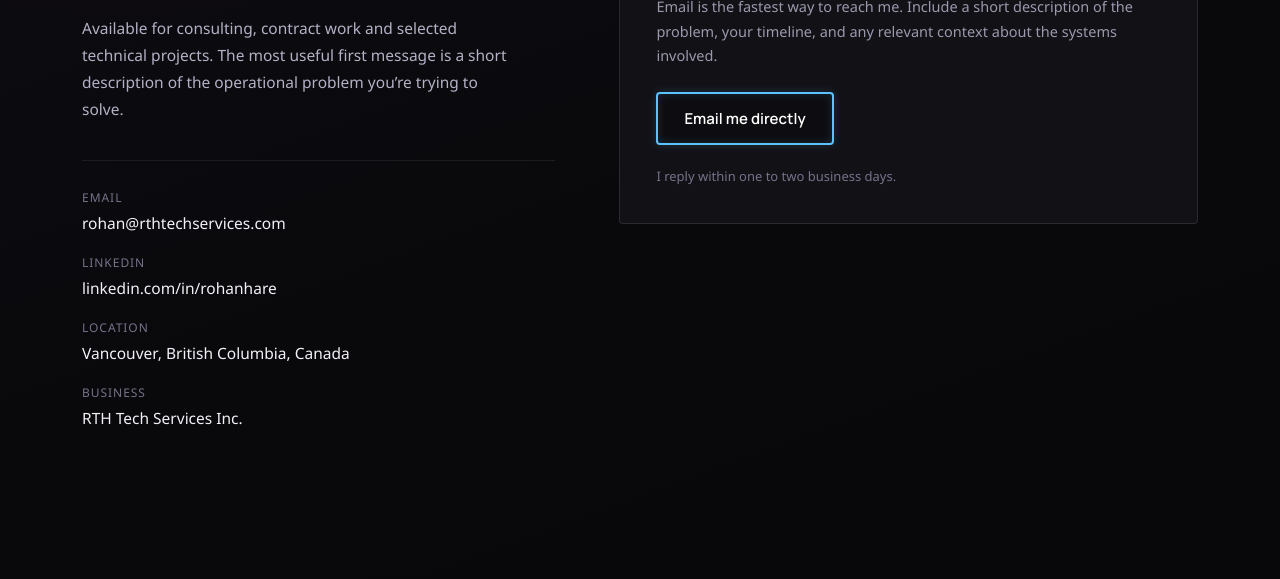
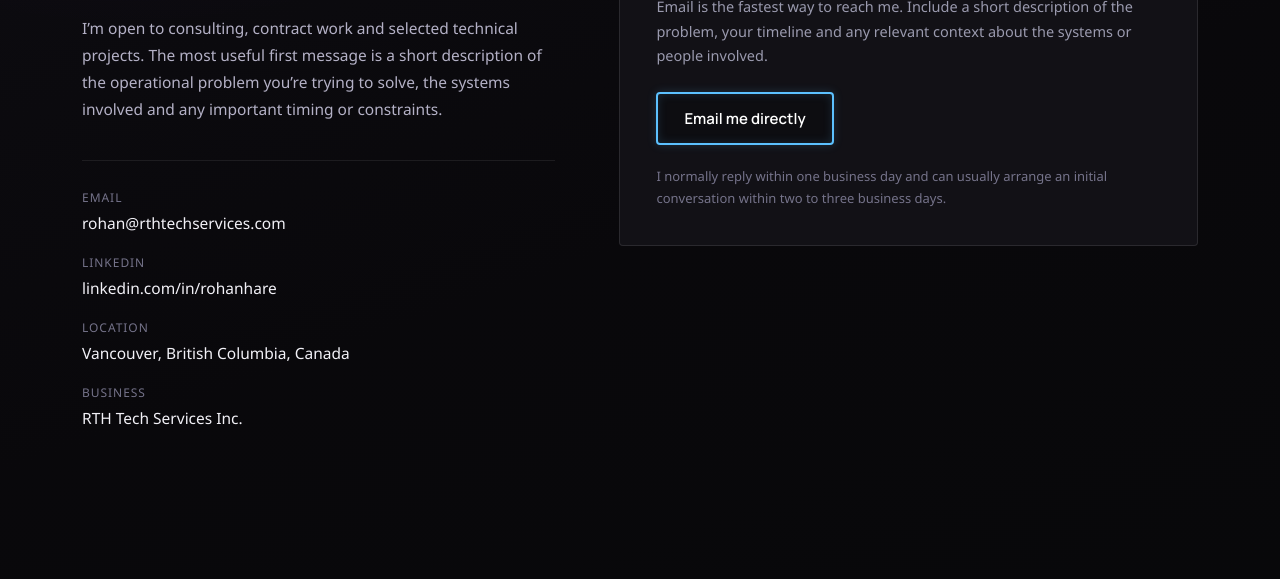
Before and after one commit to rthtechservices/rthtechservices-site, an Astro site: page /contact in a window 1280 px wide. Shown: the part 221-800 px from the top of the page. Built offline with nearby package versions, Linux system fonts and the light colour scheme; Astro itself is replaced by a stand-in of ours.

Commit message:
Clarify contact response expectations

```diff
--- a/src/pages/contact.astro
+++ b/src/pages/contact.astro
@@ -27,9 +27,9 @@ const details = [
       <p class="eyebrow">Contact</p>
       <h1>Let&rsquo;s discuss a project.</h1>
       <p class="lede">
-        Available for consulting, contract work and selected technical projects. The most useful
-        first message is a short description of the operational problem you&rsquo;re trying to
-        solve.
+        I&rsquo;m open to consulting, contract work and selected technical projects. The most useful
+        first message is a short description of the operational problem you&rsquo;re trying to solve,
+        the systems involved and any important timing or constraints.
       </p>
 
       <dl class="details">
@@ -56,16 +56,17 @@ const details = [
       </dl>
     </div>
 
-    {/* ponytail: mailto instead of a form — no backend on GitHub Pages, and a
-        form was explicitly deferred past v1. Swap in a real endpoint later. */}
     <div class="panel">
       <h2>Start the conversation</h2>
       <p>
         Email is the fastest way to reach me. Include a short description of the problem, your
-        timeline, and any relevant context about the systems involved.
+        timeline and any relevant context about the systems or people involved.
       </p>
       <a class="rth-cta" href={`mailto:${EMAIL}?subject=${SUBJECT}`}>Email me directly</a>
-      <p class="reply">I reply within one to two business days.</p>
+      <p class="reply">
+        I normally reply within one business day and can usually arrange an initial conversation
+        within two to three business days.
+      </p>
     </div>
   </section>
 </BaseLayout>
@@ -102,10 +103,9 @@ const details = [
     line-height: 1.75;
     color: var(--text-bio);
     margin: 0 0 36px;
-    max-width: 48ch;
+    max-width: 52ch;
   }
 
-  /* --- Contact details --- */
   .details {
     display: flex;
     flex-direction: column;
@@ -114,6 +114,7 @@ const details = [
     padding-top: 28px;
     margin: 0;
   }
+
   .details dt {
     font-size: 12px;
     letter-spacing: 0.08em;
@@ -121,32 +122,36 @@ const details = [
     color: var(--text-faint);
     margin-bottom: 6px;
   }
+
   .details dd {
     font-size: 15.5px;
     color: var(--text-primary);
     font-weight: 500;
     margin: 0;
   }
+
   .details a {
     color: var(--text-primary);
     text-decoration: none;
     transition: color var(--ease);
   }
+
   .details a:hover {
     color: var(--blue);
   }
+
   .details a:focus-visible {
     outline: 2px solid var(--blue);
     outline-offset: 3px;
   }
 
-  /* --- Right-hand panel (stands in for the deferred form) --- */
   .panel {
     background: var(--surface-card);
     border: 1px solid var(--border);
     border-radius: var(--radius);
     padding: 36px;
   }
+
   .panel h2 {
     font-family: var(--font-ui);
     font-size: 19px;
@@ -154,12 +159,14 @@ const details = [
     font-weight: 600;
     margin: 0 0 12px;
   }
+
   .panel p {
     font-size: 14.5px;
     line-height: 1.7;
     color: var(--text-muted);
     margin: 0 0 24px;
   }
+
   .panel .reply {
     font-size: 13px;
     color: var(--text-faint);
@@ -173,6 +180,7 @@ const details = [
       grid-template-columns: 1fr;
       gap: 40px;
     }
+
     .panel {
       padding: 28px 24px;
     }
```
